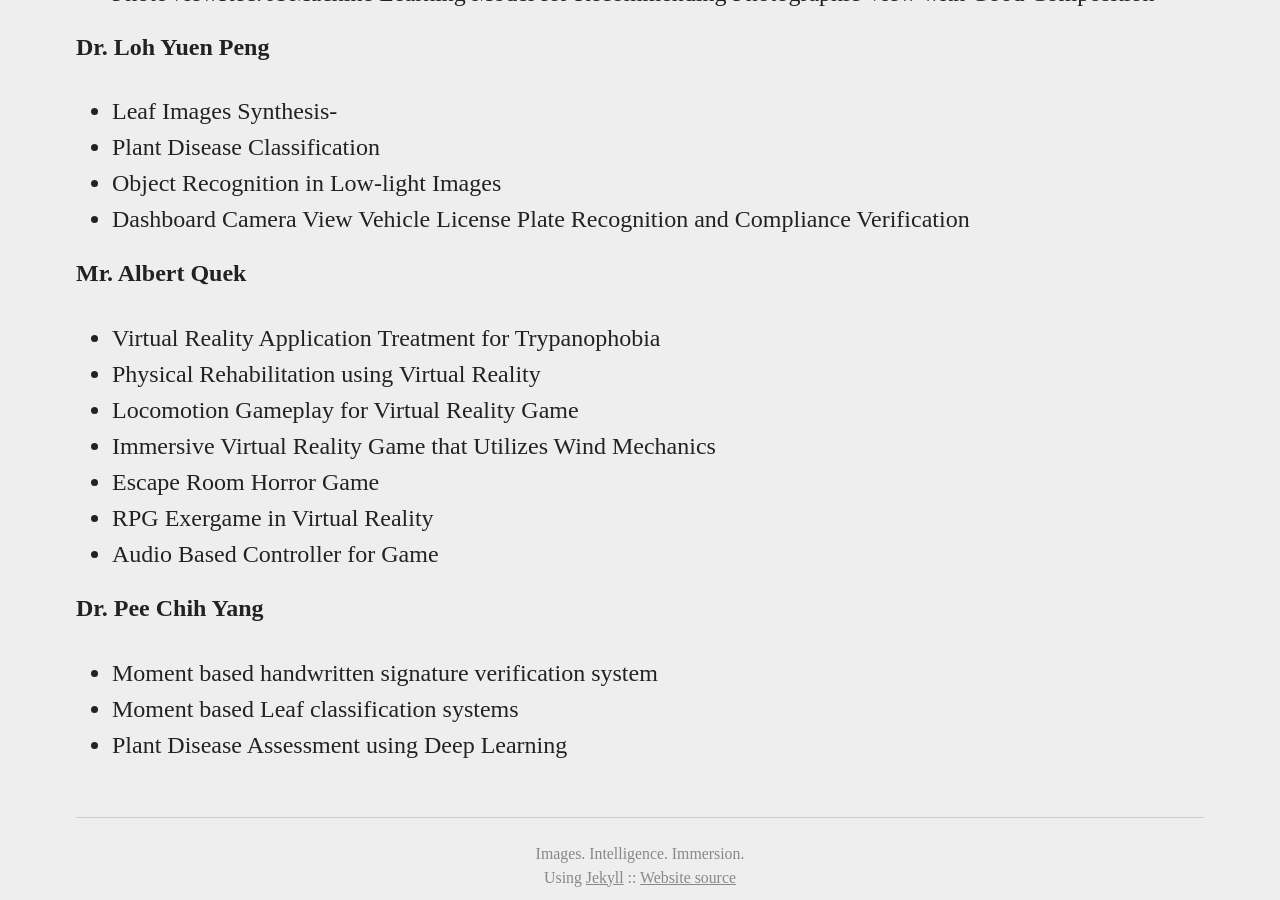
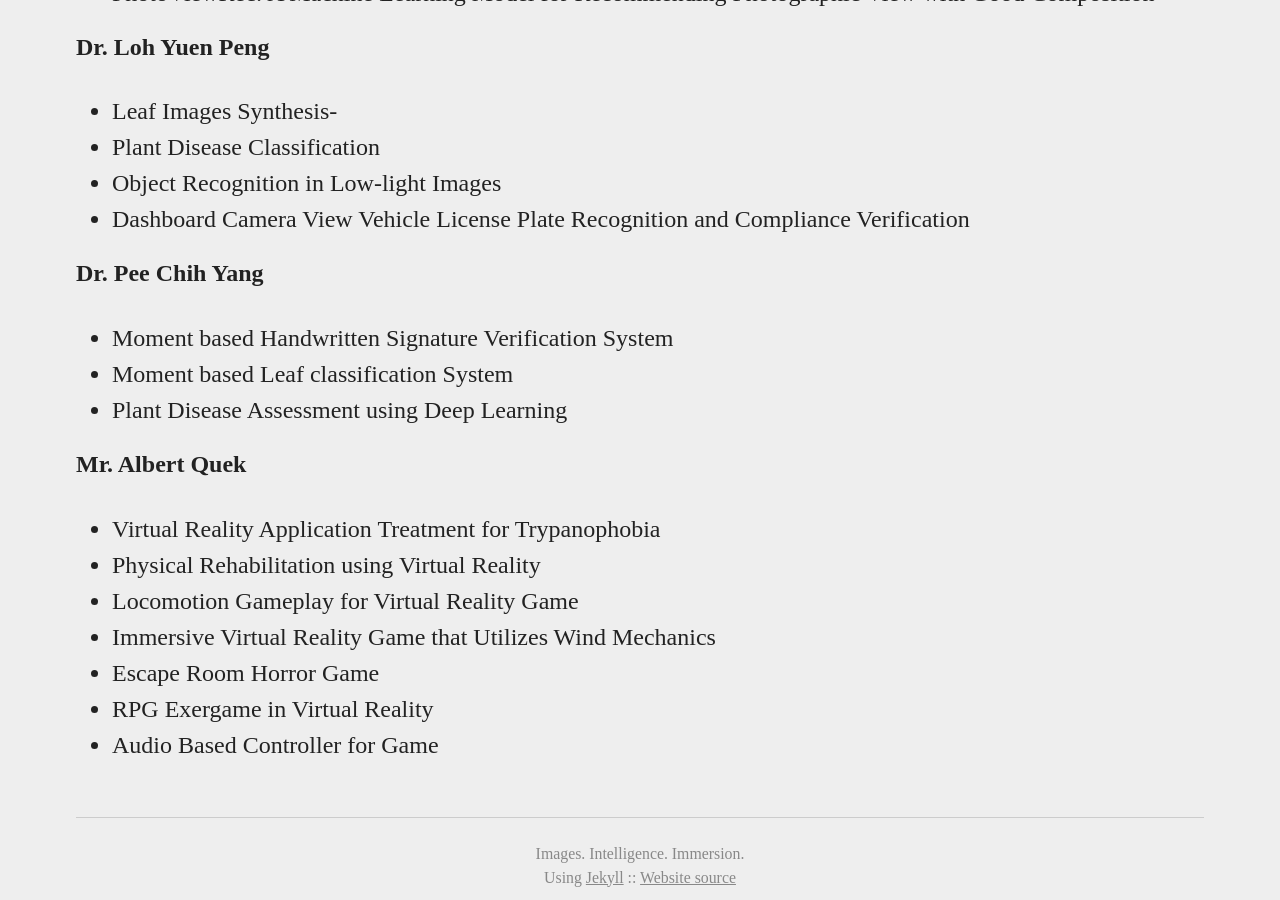
Before and after one commit to viprlab/viprlab.github.io, a Jekyll site: the page built from fyp.md, in a window 1280 px wide and 900 px high, scrolled down 926 px. Built offline with Jekyll 4.4.1, drawn with Linux system fonts in a browser that asks for light colours; some of the changed lines change nothing that is shown.

Commit message:
Update fyp.md

```diff
--- a/fyp.md
+++ b/fyp.md
@@ -24,6 +24,11 @@ The following are projects to be offered for undergraduate FYPs for the upcoming
 - Object Recognition in Low-light Images
 - Dashboard Camera View Vehicle License Plate Recognition and Compliance Verification
 
+**Dr. Pee Chih Yang**
+- Moment based Handwritten Signature Verification System
+- Moment based Leaf classification System
+- Plant Disease Assessment using Deep Learning
+
 **Mr. Albert Quek**
 - Virtual Reality Application Treatment for Trypanophobia
 - Physical Rehabilitation using Virtual Reality
@@ -33,11 +38,6 @@ The following are projects to be offered for undergraduate FYPs for the upcoming
 - RPG Exergame in Virtual Reality
 - Audio Based Controller for Game
 
-**Dr. Pee Chih Yang**
-- Moment based handwritten signature verification system
-- Moment based Leaf classification systems
-- Plant Disease Assessment using Deep Learning
-
 {::comment}
 {% include imagethumbnailblock.html align="left" url="/images/aquas.png" width="120px" height="120px" padding="right" %}
 Most state-of-the-art techniques for HAR have been designed to perform well under constrained and highly controlled conditions. However, these capabilities may not be easily replicable in real-world surveillance conditions (via devices such as CCTV or web cameras) where video quality may be naturally poor. We investigate new representations for recognizing human activities in adverse quality surveillance videos.
```
